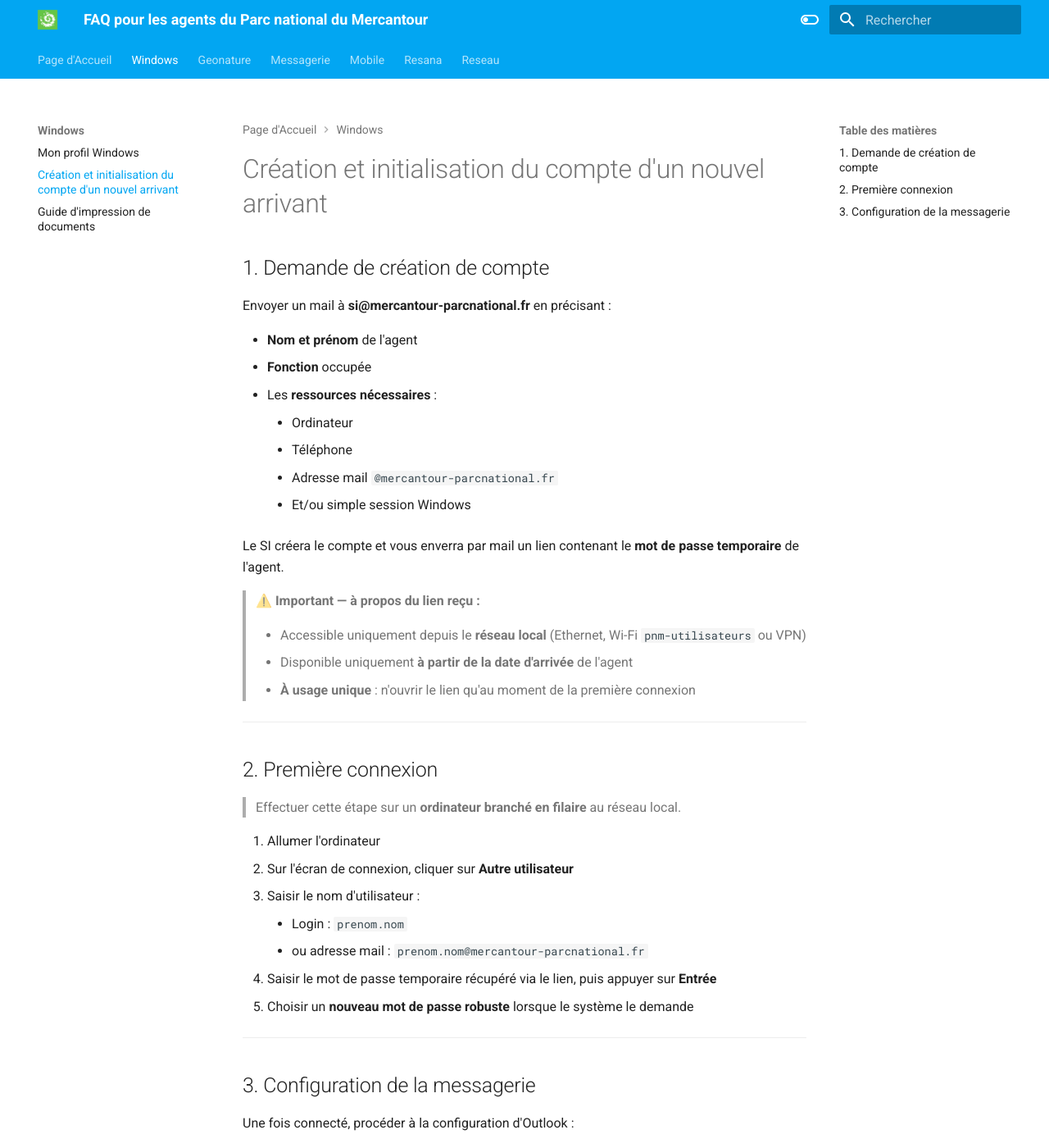
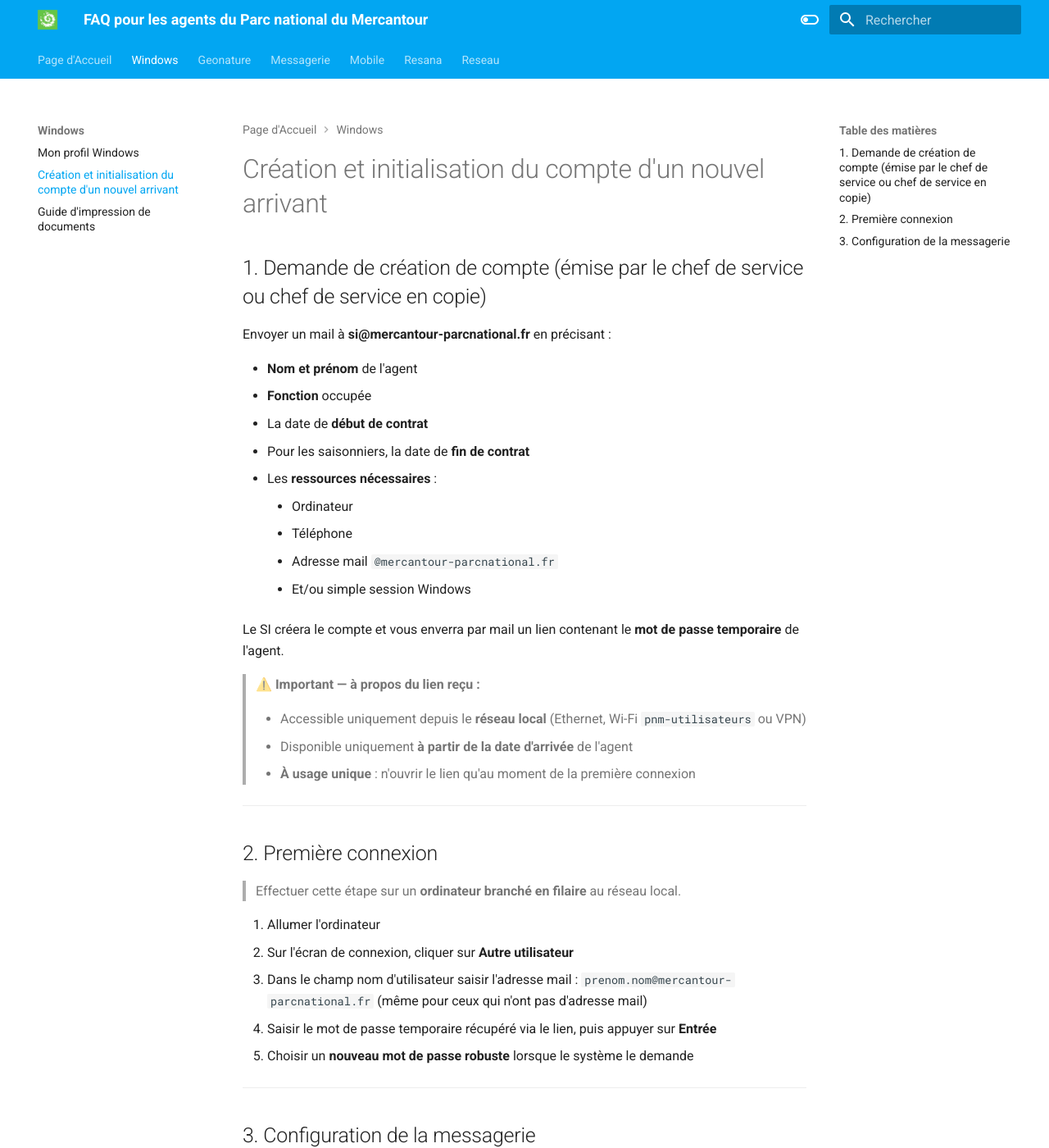
Before and after one commit to PnMercantour/faq, an MkDocs documentation site: the page built from docs/Windows/creation_compte.md, in a window 1280 px wide and 1400 px high. Shown: the whole window at 82% size. Built offline with MkDocs 1.6.1 and Material for MkDocs 9.7.7, drawn with Linux system fonts in a browser that asks for light colours.

Commit message:
changements suites remarques Vincent

```diff
--- a/docs/Windows/creation_compte.md
+++ b/docs/Windows/creation_compte.md
@@ -1,11 +1,13 @@
 # Création et initialisation du compte d'un nouvel arrivant
 
-## 1. Demande de création de compte
+## 1. Demande de création de compte (émise par le chef de service ou chef de service en copie)
 
 Envoyer un mail à **si@mercantour-parcnational.fr** en précisant :
 
 - **Nom et prénom** de l'agent
 - **Fonction** occupée
+- La date de **début de contrat**
+- Pour les saisonniers, la date de **fin de contrat**
 - Les **ressources nécessaires** :
 
     - Ordinateur
@@ -29,11 +31,7 @@ Le SI créera le compte et vous enverra par mail un lien contenant le **mot de p
 
 1. Allumer l'ordinateur
 2. Sur l'écran de connexion, cliquer sur **Autre utilisateur**
-3. Saisir le nom d'utilisateur :
-
-    - Login : `prenom.nom`
-    - ou adresse mail : `prenom.nom@mercantour-parcnational.fr`
-
+3. Dans le champ nom d'utilisateur saisir l'adresse mail : `prenom.nom@mercantour-parcnational.fr` (même pour ceux qui n'ont pas d'adresse mail)
 4. Saisir le mot de passe temporaire récupéré via le lien, puis appuyer sur **Entrée**
 5. Choisir un **nouveau mot de passe robuste** lorsque le système le demande
 
```
